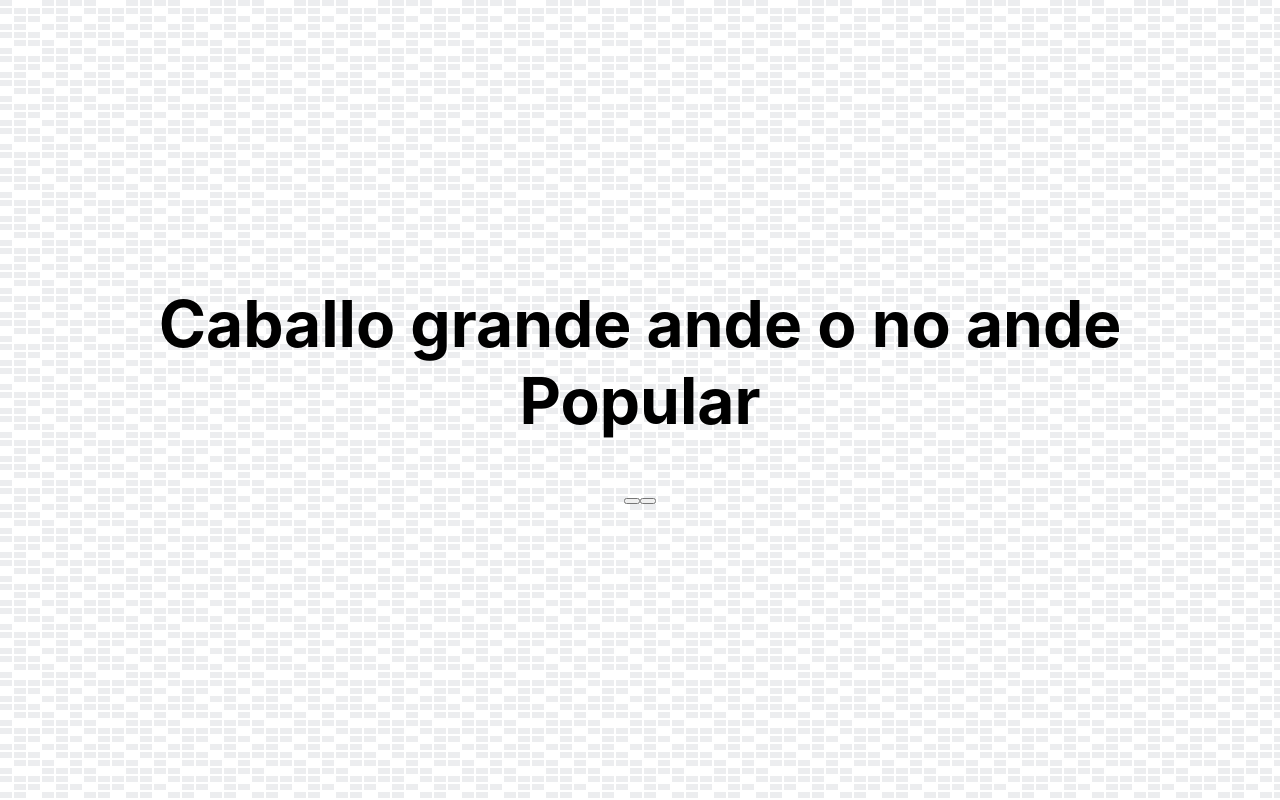
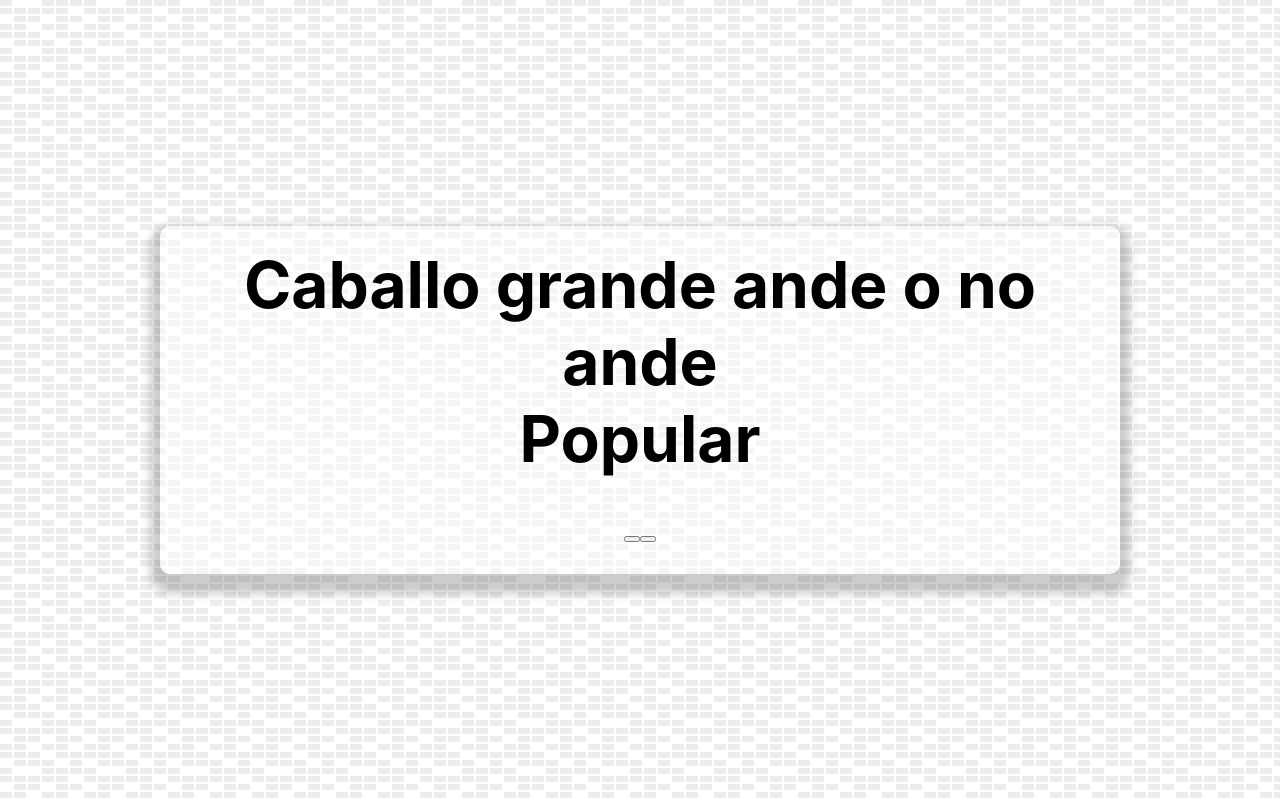
Before and after one commit to LuisGilGB/my-ztm-quote-generator, a React (Create React App) app in the folder client/: page / in a window 1280 px wide. Built offline with nearby package versions, Linux system fonts and the light colour scheme.

Commit message:
Added styles for Quote Card (relocated for better src files structure)

```diff
--- a/client/src/App.jsx
+++ b/client/src/App.jsx
@@ -1,4 +1,4 @@
-import QuoteCard from './components/QuoteCard';
+import QuoteCard from './components/quoteCard/QuoteCard';
 
 const App = () => (
   <div className="app">
--- /dev/null
+++ b/client/src/components/index.js
@@ -0,0 +1,4 @@
+import QuoteCard from './quoteCard/QuoteCard';
+
+// eslint-disable-next-line import/prefer-default-export
+export { QuoteCard };
--- /dev/null
+++ b/client/src/components/quoteCard/QuoteCard.css
@@ -0,0 +1,8 @@
+.quote-card {
+    width: auto;
+    max-width: 900px;
+    padding: 20px 30px;
+    border-radius: 10px;
+    background-color: rgba(255, 255, 255, 0.4);
+    box-shadow: 0 10px 10px 10px rgb(0 0 0 / 20%);
+}
```
Also changed, not shown: client/src/components/quoteCard/QuoteCard.jsx (renamed from client/src/components/QuoteCard.jsx, +4 -3 lines).
